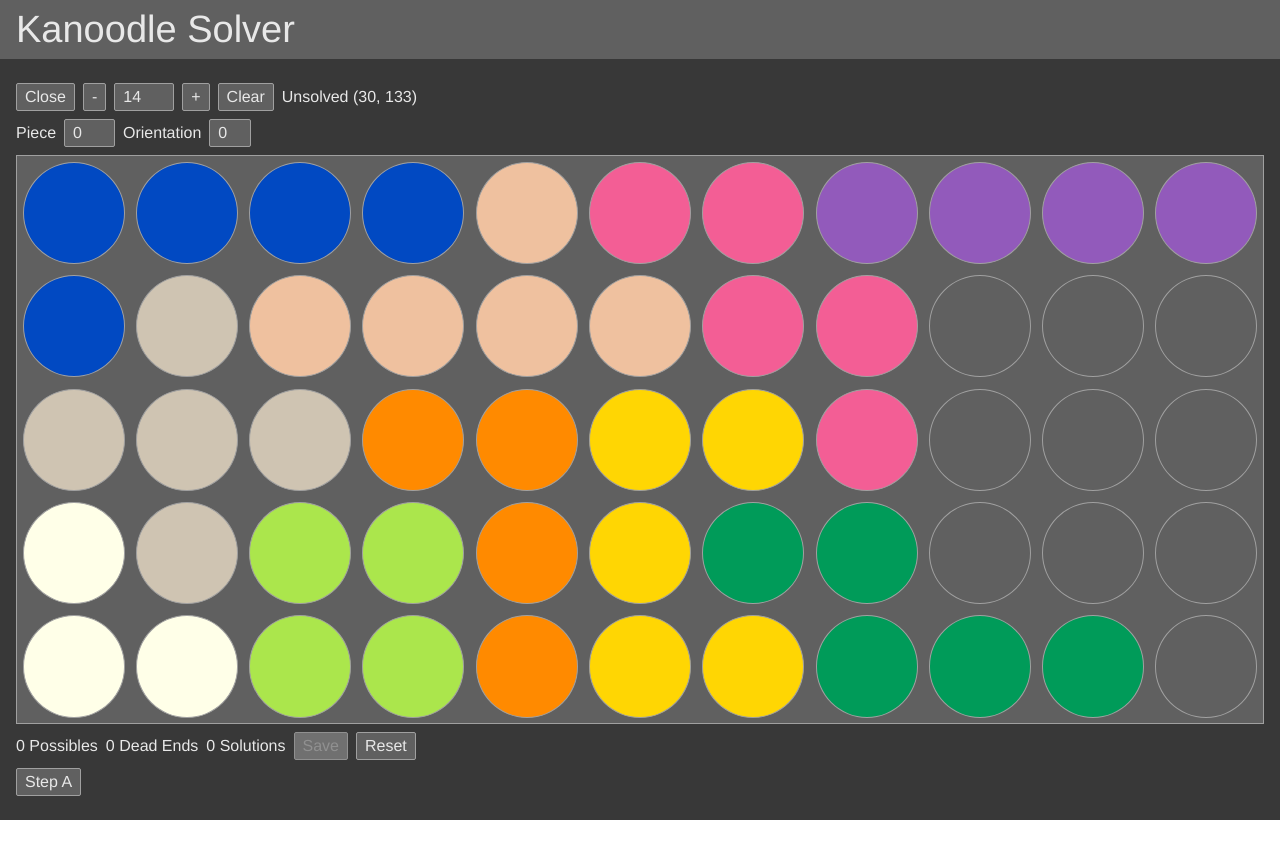
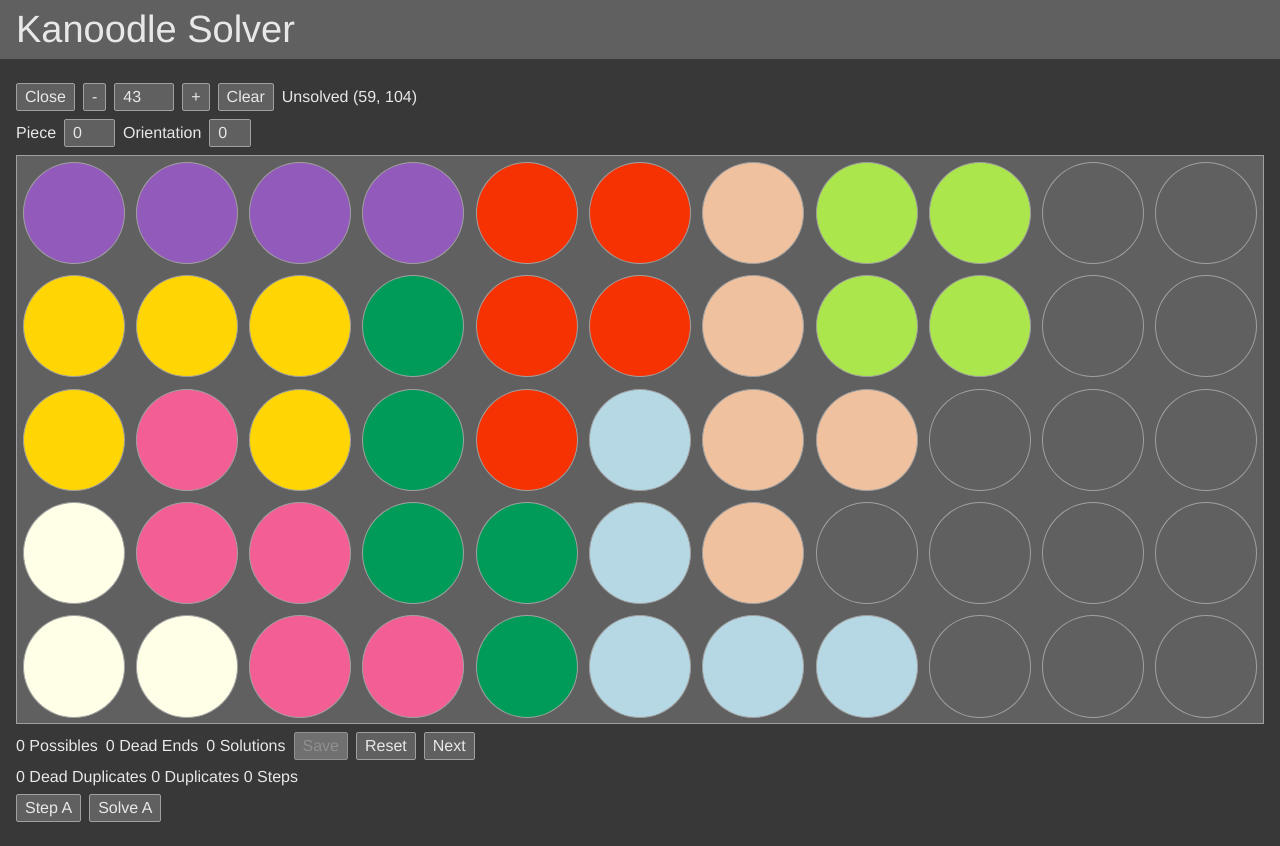
Before and after one commit to philrmass/kanoodle-solver, a React app: page / in a window 1280 px wide. Before the commit the page ends 820 px from the top, so only its background shows below. Built offline with nearby package versions, Linux system fonts and the light colour scheme; the HTML template or start-up script is replaced by a standard one.

Commit message:
separate out algorithm

```diff
--- a/src/components/Solver.js
+++ b/src/components/Solver.js
@@ -7,15 +7,14 @@
   pieceMax,
   oriMax,
   getBlankBoard,
-  verifyBoard,
   isBoardSolved,
+  boardsMatch0,
   getBoardUnused,
   pickFirstBlankSpot,
   canPlacePiece,
   placePiece,
   verifyPiece,
   verifyOri,
-  getSpotXY,
 } from '../utilities/game';
 import styles from '../styles/Solver.module.css';
 
@@ -35,6 +34,8 @@
   const [possibles, setPossibles] = useState([]);
   const [deadEnds, setDeadEnds] = useState([]);
   const [solutions, setSolutions] = useState([]);
+  const [duplicates, setDuplicates] = useState(0);
+  const [deadDuplicates, setDeadDuplicates] = useState(0);
   const [modalSteps, setModalSteps] = useState([]);
   const [logged, setLogged] = useState('');
 
@@ -64,14 +65,20 @@
     setBoard(getBlankBoard());
   }
 
-  function reset() {
+  function next() {
     const firstUnsolved = levels.findIndex((level) => !level.end) || 0;
     setLevel(firstUnsolved);
-    setBoard(levels[firstUnsolved].start);
+    reset(firstUnsolved);
+  }
+
+  function reset(index) {
+    setBoard(levels[index].start);
     setSteps([]);
     setPossibles([]);
     setDeadEnds([]);
     setSolutions([]);
+    setDuplicates(0);
+    setDeadDuplicates(0);
     setLogged('');
   }
 
@@ -83,18 +90,32 @@
     };
   }
 
-  function addFirstStep() {
-    if (verifyBoard(board)) {
-      const step = createStep(board, null);
-      addStep(step);
-      setPossibles([step]);
-      setDeadEnds([]);
-      setSolutions([]);
+  function addValidStep(step) {
+    setSteps((steps) => [...steps, step]);
+    if (isBoardSolved(step.board)) {
+      setSolutions((steps) => {
+        const found = steps.find((s) => boardsMatch0(s.board, step.board));
+        if (!found) {
+          log('  SOLVED');
+          return [...steps, step];
+        }
+        setDuplicates((d) => d + 1);
+        return steps;
+      });
+    } else {
+      setPossibles((steps) => [...steps, step]);
     }
   }
 
-  function addStep(step) {
-    setSteps((steps) => [...steps, step]);
+  function addInvalidStep(step) {
+    setDeadEnds((steps) => {
+      const found = steps.find((s) => boardsMatch0(s.board, step.board));
+      if (!found) {
+        return [...steps, step];
+      }
+      setDeadDuplicates((d) => d + 1);
+      return steps;
+    });
   }
 
   function handleKeyDown(e) {
@@ -153,61 +174,50 @@
     }
   }
 
+  function solveA() {
+  }
+
   function stepA() {
     if (steps.length === 0) {
-      log('FIRST');
-      addFirstStep();
+      log('FIRST', getBoardUnused(board));
+      addValidStep(createStep(board, null));
       return;
     }
 
     const possible = possibles.shift();
-    if (!possible) {
-      return;
+    if (possible) {
+      const valids = algorithmA(possible);
+      if (valids.length > 0) {
+        for (const valid of valids) {
+          addValidStep(valid);
+        }
+        setBoard(valids[valids.length - 1].board);
+      } else {
+        addInvalidStep(possible);
+      }
     }
+  }
 
-    const board = possible.board;
-    const unused = getBoardUnused(board);
+  function algorithmA(possible) {
+    const piece = getBoardUnused(possible.board).shift();
     const usedSpots = [];
-    let next;
+    let spot = pickFirstBlankSpot(possible.board, usedSpots);
+    const valids = [];
 
-    log('STEP', unused);
-    let piece = unused.shift();
-    let spot = pickFirstBlankSpot(board, usedSpots);
-
-    while (spot >= 0 && !next) {
-      log(`  try ${piece} at ${getSpotXY(spot)} (${spot})`);
+    while (spot >= 0) {
       const oris = pieces[piece].orientations;
-
-      for (let i = 0; i < oris.length && !next; i++) {
-        const ori = oris[i];
-        if (canPlacePiece(piece, ori, spot, board)) {
-          log(`    place ori ${ori}`);
-          next = createStep(placePiece(piece, ori, spot, board), possible);
-          setBoard(next.board);
+      for (const ori of oris) {
+        if (canPlacePiece(piece, ori, spot, possible.board)) {
+          const newBoard = placePiece(piece, ori, spot, possible.board);
+          valids.push(createStep(newBoard, possible));
         }
       }
 
-      if (next) {
-        addStep(next);
-        if (isBoardSolved(next.board)) {
-          setSolutions((s) => [...s, next]);
-          log('SOLVED');
-        } else {
-          setPossibles((p) => [...p, next]);
-        }
-      } else {
-        usedSpots.push(spot);
-        spot = pickFirstBlankSpot(board, usedSpots);
+      usedSpots.push(spot);
+      spot = pickFirstBlankSpot(possible.board, usedSpots);
+    }
 
-        if (spot < 0) {
-          log('!!NO-SPOTS!!');
-          //??? if no spots, get next piece
-          //??? if no next piece, add to deadEnds
-          //setDeadEnds([]);
-          return;
-        }
-      }
-    }
+    return valids;
   }
 
   function buildStepsLink(steps, label) {
@@ -279,10 +289,17 @@
           {buildStepsLink(deadEnds, 'Dead Ends')}
           {buildStepsLink(solutions, 'Solutions')}
           <button onClick={saveSolution} disabled={solutions.length === 0}>Save</button>
-          <button onClick={reset}>Reset</button>
+          <button onClick={() => reset(level)}>Reset</button>
+          <button onClick={next}>Next</button>
+        </div>
+        <div>
+          <span>{`${deadDuplicates} Dead Duplicates`}</span>
+          <span>{` ${duplicates} Duplicates`}</span>
+          <span>{` ${steps.length} Steps`}</span>
         </div>
         <div className={styles.buttonRow}>
           <button onClick={stepA}>Step A</button>
+          <button onClick={solveA}>Solve A</button>
         </div>
         <div className={styles.log} onDoubleClick={() => setLogged('')}>
           {logged}
--- a/src/components/StepsModal.js
+++ b/src/components/StepsModal.js
@@ -5,9 +5,9 @@
 
 function StepsModal({ steps, close }) {
   function buildBoards() {
-    return steps.map((step) => (
+    return steps.map((step, index) => (
       <Board
-        key={`${step.board}`}
+        key={`${index}${step.board}`}
         board={step.board}
       />
     ));
@@ -17,7 +17,9 @@
     <div className={styles.main}>
       <div className={styles.modal}>
         <div className={styles.content}>
-          {buildBoards()}
+          <div className={styles.boards}>
+            {buildBoards()}
+          </div>
           <div className={styles.buttonRow}>
             <button onClick={close}>Close</button>
           </div>
--- a/src/data/levels.json
+++ b/src/data/levels.json
@@ -57,19 +57,19 @@
   },
   {
     "level":14,
-    "start":[7,7,7,7,6,3,3,10,10,10,10,7,0,6,6,6,6,3,3,-1,-1,-1,0,0,0,9,9,1,1,3,-1,-1,-1,11,0,8,8,9,1,5,5,-1,-1,-1,11,11,8,8,9,1,1,5,5,5,-1]
+    "start":[7,7,7,7,6,3,3,10,10,10,10,7,0,6,6,6,6,3,3,-1,-1,-1,0,0,0,9,9,1,1,3,-1,-1,-1,11,0,8,8,9,1,5,5,-1,-1,-1,11,11,8,8,9,1,1,5,5,5,-1],"end":[7,7,7,7,6,3,3,10,10,10,10,7,0,6,6,6,6,3,3,4,4,4,0,0,0,9,9,1,1,3,4,2,2,11,0,8,8,9,1,5,5,4,2,2,11,11,8,8,9,1,1,5,5,5,2]
   },
   {
     "level":15,
-    "start":[6,6,6,6,9,9,9,0,4,4,4,1,6,1,3,9,11,0,0,0,-1,4,1,1,1,3,3,11,11,0,-1,-1,4,7,7,7,7,3,3,2,2,-1,-1,-1,7,10,10,10,10,2,2,2,-1,-1,-1]
+    "start":[6,6,6,6,9,9,9,0,4,4,4,1,6,1,3,9,11,0,0,0,-1,4,1,1,1,3,3,11,11,0,-1,-1,4,7,7,7,7,3,3,2,2,-1,-1,-1,7,10,10,10,10,2,2,2,-1,-1,-1],"end":[6,6,6,6,9,9,9,0,4,4,4,1,6,1,3,9,11,0,0,0,5,4,1,1,1,3,3,11,11,0,5,5,4,7,7,7,7,3,3,2,2,5,8,8,7,10,10,10,10,2,2,2,5,8,8]
   },
   {
     "level":16,
-    "start":[5,6,6,6,6,9,9,9,2,2,2,5,3,3,6,8,8,4,9,0,2,2,5,5,3,3,8,8,4,0,0,0,-1,1,5,1,3,4,4,4,-1,0,-1,-1,1,1,1,10,10,10,10,-1,-1,-1,-1]
+    "start":[5,6,6,6,6,9,9,9,2,2,2,5,3,3,6,8,8,4,9,0,2,2,5,5,3,3,8,8,4,0,0,0,-1,1,5,1,3,4,4,4,-1,0,-1,-1,1,1,1,10,10,10,10,-1,-1,-1,-1],"end":[5,6,6,6,6,9,9,9,2,2,2,5,3,3,6,8,8,4,9,0,2,2,5,5,3,3,8,8,4,0,0,0,11,1,5,1,3,4,4,4,7,0,11,11,1,1,1,10,10,10,10,7,7,7,7]
   },
   {
     "level":17,
-    "start":[11,11,8,8,1,1,0,7,7,7,7,4,11,8,8,1,0,0,0,3,-1,7,4,5,5,5,1,1,0,3,3,-1,-1,4,4,4,5,5,6,3,3,-1,-1,-1,10,10,10,10,6,6,6,6,-1,-1,-1]
+    "start":[11,11,8,8,1,1,0,7,7,7,7,4,11,8,8,1,0,0,0,3,-1,7,4,5,5,5,1,1,0,3,3,-1,-1,4,4,4,5,5,6,3,3,-1,-1,-1,10,10,10,10,6,6,6,6,-1,-1,-1],"end":[11,11,8,8,1,1,0,7,7,7,7,4,11,8,8,1,0,0,0,3,2,7,4,5,5,5,1,1,0,3,3,2,2,4,4,4,5,5,6,3,3,9,2,2,10,10,10,10,6,6,6,6,9,9,9]
   },
   {
     "level":18,
@@ -81,7 +81,7 @@
   },
   {
     "level":20,
-    "start":[1,1,1,2,2,2,8,8,4,4,4,1,5,1,3,2,2,8,8,4,-1,-1,5,5,3,3,9,9,9,0,4,-1,-1,5,3,3,6,9,11,0,0,0,-1,-1,5,6,6,6,6,11,11,0,-1,-1,-1]
+    "start":[1,1,1,2,2,2,8,8,4,4,4,1,5,1,3,2,2,8,8,4,-1,-1,5,5,3,3,9,9,9,0,4,-1,-1,5,3,3,6,9,11,0,0,0,-1,-1,5,6,6,6,6,11,11,0,-1,-1,-1],"end":[1,1,1,2,2,2,8,8,4,4,4,1,5,1,3,2,2,8,8,4,7,10,5,5,3,3,9,9,9,0,4,7,10,5,3,3,6,9,11,0,0,0,7,10,5,6,6,6,6,11,11,0,7,7,10]
   },
   {
     "level":21,
@@ -93,7 +93,7 @@
   },
   {
     "level":23,
-    "start":[9,9,9,5,5,5,1,1,1,2,2,9,0,5,5,8,8,1,-1,1,2,2,0,0,0,11,8,8,6,-1,-1,2,-1,7,0,11,11,6,6,6,6,-1,-1,-1,7,7,7,7,10,10,10,10,-1,-1,-1]
+    "start":[9,9,9,5,5,5,1,1,1,2,2,9,0,5,5,8,8,1,-1,1,2,2,0,0,0,11,8,8,6,-1,-1,2,-1,7,0,11,11,6,6,6,6,-1,-1,-1,7,7,7,7,10,10,10,10,-1,-1,-1],"end":[9,9,9,5,5,5,1,1,1,2,2,9,0,5,5,8,8,1,3,1,2,2,0,0,0,11,8,8,6,3,3,2,4,7,0,11,11,6,6,6,6,3,3,4,7,7,7,7,10,10,10,10,4,4,4]
   },
   {
     "level":24,
@@ -113,7 +113,7 @@
   },
   {
     "level":28,
-    "start":[11,11,7,7,7,7,4,4,4,8,8,3,11,7,0,6,6,6,6,4,8,8,3,3,0,0,0,6,5,5,4,-1,-1,9,3,3,0,5,5,5,-1,-1,-1,-1,9,9,9,10,10,10,10,-1,-1,-1,-1]
+    "start":[11,11,7,7,7,7,4,4,4,8,8,3,11,7,0,6,6,6,6,4,8,8,3,3,0,0,0,6,5,5,4,-1,-1,9,3,3,0,5,5,5,-1,-1,-1,-1,9,9,9,10,10,10,10,-1,-1,-1,-1],"end":[11,11,7,7,7,7,4,4,4,8,8,3,11,7,0,6,6,6,6,4,8,8,3,3,0,0,0,6,5,5,4,1,1,9,3,3,0,5,5,5,2,2,2,1,9,9,9,10,10,10,10,2,2,1,1]
   },
   {
     "level":29,
@@ -121,7 +121,7 @@
   },
   {
     "level":30,
-    "start":[3,3,9,9,9,11,11,7,7,7,7,6,3,3,10,9,5,11,0,-1,-1,7,6,6,3,10,5,5,0,0,0,-1,-1,6,8,8,10,5,2,2,0,-1,-1,-1,6,8,8,10,5,2,2,2,-1,-1,-1]
+    "start":[3,3,9,9,9,11,11,7,7,7,7,6,3,3,10,9,5,11,0,-1,-1,7,6,6,3,10,5,5,0,0,0,-1,-1,6,8,8,10,5,2,2,0,-1,-1,-1,6,8,8,10,5,2,2,2,-1,-1,-1],"end":[3,3,9,9,9,11,11,7,7,7,7,6,3,3,10,9,5,11,0,1,1,7,6,6,3,10,5,5,0,0,0,1,4,6,8,8,10,5,2,2,0,1,1,4,6,8,8,10,5,2,2,2,4,4,4]
   },
   {
     "level":31,
@@ -133,7 +133,7 @@
   },
   {
     "level":33,
-    "start":[8,8,10,10,10,10,9,7,7,7,7,8,8,5,5,9,9,9,3,-1,-1,7,1,1,0,5,5,5,3,3,-1,-1,-1,1,0,0,0,6,3,3,11,11,-1,-1,1,1,0,6,6,6,6,11,-1,-1,-1]
+    "start":[8,8,10,10,10,10,9,7,7,7,7,8,8,5,5,9,9,9,3,-1,-1,7,1,1,0,5,5,5,3,3,-1,-1,-1,1,0,0,0,6,3,3,11,11,-1,-1,1,1,0,6,6,6,6,11,-1,-1,-1],"end":[8,8,10,10,10,10,9,7,7,7,7,8,8,5,5,9,9,9,3,2,2,7,1,1,0,5,5,5,3,3,2,2,4,1,0,0,0,6,3,3,11,11,2,4,1,1,0,6,6,6,6,11,4,4,4]
   },
   {
     "level":34,
@@ -141,7 +141,7 @@
   },
   {
     "level":35,
-    "start":[2,2,2,0,6,6,6,6,-1,-1,-1,2,2,0,0,0,5,6,3,3,-1,-1,8,8,11,0,5,5,3,3,4,-1,-1,8,8,11,11,5,1,3,1,4,-1,-1,10,10,10,10,5,1,1,1,4,4,4]
+    "start":[2,2,2,0,6,6,6,6,-1,-1,-1,2,2,0,0,0,5,6,3,3,-1,-1,8,8,11,0,5,5,3,3,4,-1,-1,8,8,11,11,5,1,3,1,4,-1,-1,10,10,10,10,5,1,1,1,4,4,4],"end":[2,2,2,0,6,6,6,6,9,9,7,2,2,0,0,0,5,6,3,3,9,7,8,8,11,0,5,5,3,3,4,9,7,8,8,11,11,5,1,3,1,4,7,7,10,10,10,10,5,1,1,1,4,4,4]
   },
   {
     "level":36,
@@ -149,11 +149,11 @@
   },
   {
     "level":37,
-    "start":[3,3,3,3,0,1,1,9,9,8,8,10,3,5,0,0,0,1,4,9,8,8,10,2,5,5,0,1,1,4,9,-1,-1,10,2,2,5,7,4,4,4,-1,-1,-1,10,2,2,5,7,7,7,7,-1,-1,-1]
+    "start":[6,6,6,6,0,1,1,9,9,8,8,10,6,5,0,0,0,1,4,9,8,8,10,2,5,5,0,1,1,4,9,-1,-1,10,2,2,5,7,4,4,4,-1,-1,-1,10,2,2,5,7,7,7,7,-1,-1,-1],"end":[6,6,6,6,0,1,1,9,9,8,8,10,6,5,0,0,0,1,4,9,8,8,10,2,5,5,0,1,1,4,9,3,3,10,2,2,5,7,4,4,4,3,3,11,10,2,2,5,7,7,7,7,3,11,11]
   },
   {
     "level":38,
-    "start":[5,8,8,3,10,10,10,10,4,4,4,5,8,8,3,3,6,6,6,6,-1,4,5,5,9,9,3,3,0,6,-1,-1,4,1,5,1,9,11,0,0,0,-1,-1,-1,1,1,1,9,11,11,0,-1,-1,-1,-1]
+    "start":[5,8,8,3,10,10,10,10,4,4,4,5,8,8,3,3,6,6,6,6,-1,4,5,5,9,9,3,3,0,6,-1,-1,4,1,5,1,9,11,0,0,0,-1,-1,-1,1,1,1,9,11,11,0,-1,-1,-1,-1],"end":[5,8,8,3,10,10,10,10,4,4,4,5,8,8,3,3,6,6,6,6,2,4,5,5,9,9,3,3,0,6,2,2,4,1,5,1,9,11,0,0,0,2,2,7,1,1,1,9,11,11,0,7,7,7,7]
   },
   {
     "level":39,
@@ -161,11 +161,11 @@
   },
   {
     "level":40,
-    "start":[4,4,4,8,8,11,6,6,6,6,-1,7,7,4,8,8,11,11,6,3,3,-1,7,9,4,0,2,2,2,3,3,-1,-1,7,9,0,0,0,2,2,3,-1,-1,-1,7,9,9,0,10,10,10,10,-1,-1,-1]
+    "start":[4,4,4,8,8,11,6,6,6,6,-1,7,7,4,8,8,11,11,6,3,3,-1,7,9,4,0,2,2,2,3,3,-1,-1,7,9,0,0,0,2,2,3,-1,-1,-1,7,9,9,0,10,10,10,10,-1,-1,-1],"end":[4,4,4,8,8,11,6,6,6,6,5,7,7,4,8,8,11,11,6,3,3,5,7,9,4,0,2,2,2,3,3,5,5,7,9,0,0,0,2,2,3,1,5,1,7,9,9,0,10,10,10,10,1,1,1]
   },
   {
     "level":41,
-    "start":[3,3,5,5,5,6,6,6,6,-1,-1,10,3,3,9,5,5,0,6,7,7,-1,10,4,3,9,2,0,0,0,7,-1,-1,10,4,9,9,2,2,0,11,7,-1,-1,10,4,4,4,2,2,11,11,7,-1,-1]
+    "start":[3,3,5,5,5,6,6,6,6,-1,-1,10,3,3,9,5,5,0,6,7,7,-1,10,4,3,9,2,0,0,0,7,-1,-1,10,4,9,9,2,2,0,11,7,-1,-1,10,4,4,4,2,2,11,11,7,-1,-1],"end":[3,3,5,5,5,6,6,6,6,1,1,10,3,3,9,5,5,0,6,7,7,1,10,4,3,9,2,0,0,0,7,1,1,10,4,9,9,2,2,0,11,7,8,8,10,4,4,4,2,2,11,11,7,8,8]
   },
   {
     "level":"42",
@@ -173,7 +173,7 @@
   },
   {
     "level":43,
-    "start":[10,10,10,10,2,2,6,8,8,-1,-1,1,1,1,5,2,2,6,8,8,-1,-1,1,3,1,5,2,7,6,6,-1,-1,-1,11,3,3,5,5,7,6,-1,-1,-1,-1,11,11,3,3,5,7,7,7,-1,-1,-1]
+    "start":[10,10,10,10,2,2,6,8,8,-1,-1,1,1,1,5,2,2,6,8,8,-1,-1,1,3,1,5,2,4,6,6,-1,-1,-1,11,3,3,5,5,4,6,-1,-1,-1,-1,11,11,3,3,5,4,4,4,-1,-1,-1]
   },
   {
     "level":44,
@@ -181,51 +181,51 @@
   },
   {
     "level":45,
-    "start":[4,4,4,10,10,10,10,-1,-1,-1,-1,4,5,8,8,2,2,2,3,3,-1,-1,4,5,8,8,2,2,3,3,-1,-1,-1,5,5,6,9,9,9,3,11,-1,-1,-1,5,6,6,6,6,9,11,11,-1,-1,-1]
+    "start":[4,4,4,10,10,10,10,-1,-1,-1,-1,4,5,8,8,2,2,2,3,3,-1,-1,4,5,8,8,2,2,3,3,-1,-1,-1,5,5,6,9,9,9,3,11,-1,-1,-1,5,6,6,6,6,9,11,11,-1,-1,-1],"end":[4,4,4,10,10,10,10,7,7,7,7,4,5,8,8,2,2,2,3,3,0,7,4,5,8,8,2,2,3,3,0,0,0,5,5,6,9,9,9,3,11,1,0,1,5,6,6,6,6,9,11,11,1,1,1]
   },
   {
     "level":46,
-    "start":[1,1,1,7,7,7,7,6,-1,-1,-1,1,0,1,7,3,6,6,6,6,-1,-1,0,0,0,3,3,11,2,2,-1,-1,-1,9,0,3,3,11,11,2,2,-1,-1,-1,9,9,9,10,10,10,10,2,-1,-1,-1]
+    "start":[1,1,1,7,7,7,7,6,-1,-1,-1,1,0,1,7,3,6,6,6,6,-1,-1,0,0,0,3,3,11,2,2,-1,-1,-1,9,0,3,3,11,11,2,2,-1,-1,-1,9,9,9,10,10,10,10,2,-1,-1,-1],"end":[1,1,1,7,7,7,7,6,4,4,4,1,0,1,7,3,6,6,6,6,5,4,0,0,0,3,3,11,2,2,5,5,4,9,0,3,3,11,11,2,2,5,8,8,9,9,9,10,10,10,10,2,5,8,8]
   },
   {
     "level":47,
-    "start":[7,7,7,7,10,10,10,10,-1,-1,-1,7,11,11,4,4,4,3,-1,-1,-1,-1,8,8,11,4,1,1,3,3,-1,-1,-1,8,8,6,4,1,5,5,3,3,-1,-1,6,6,6,6,1,1,5,5,5,-1,-1]
+    "start":[7,7,7,7,10,10,10,10,-1,-1,-1,7,11,11,4,4,4,3,-1,-1,-1,-1,8,8,11,4,1,1,3,3,-1,-1,-1,8,8,6,4,1,5,5,3,3,-1,-1,6,6,6,6,1,1,5,5,5,-1,-1],"end":[7,7,7,7,10,10,10,10,0,9,9,7,11,11,4,4,4,3,0,0,0,9,8,8,11,4,1,1,3,3,0,2,9,8,8,6,4,1,5,5,3,3,2,2,6,6,6,6,1,1,5,5,5,2,2]
   },
   {
     "level":48,
-    "start":[6,6,6,6,2,2,3,-1,-1,-1,-1,10,6,0,2,2,2,3,3,-1,-1,-1,10,0,0,0,5,5,5,3,3,-1,-1,10,11,0,8,8,9,5,5,-1,-1,-1,10,11,11,8,8,9,9,9,-1,-1,-1]
+    "start":[6,6,6,6,2,2,3,-1,-1,-1,-1,10,6,0,2,2,2,3,3,-1,-1,-1,10,0,0,0,5,5,5,3,3,-1,-1,10,11,0,8,8,9,5,5,-1,-1,-1,10,11,11,8,8,9,9,9,-1,-1,-1],"end":[6,6,6,6,2,2,3,7,7,7,7,10,6,0,2,2,2,3,3,1,1,7,10,0,0,0,5,5,5,3,3,1,4,10,11,0,8,8,9,5,5,1,1,4,10,11,11,8,8,9,9,9,4,4,4]
   },
   {
     "level":49,
-    "start":[5,3,6,6,6,6,0,-1,-1,-1,-1,5,3,3,6,11,0,0,0,-1,-1,-1,5,5,3,3,11,11,0,7,4,-1,-1,1,5,1,9,7,7,7,7,4,-1,-1,1,1,1,9,9,9,4,4,4,-1,-1]
+    "start":[5,3,6,6,6,6,0,-1,-1,-1,-1,5,3,3,6,11,0,0,0,-1,-1,-1,5,5,3,3,11,11,0,7,4,-1,-1,1,5,1,9,7,7,7,7,4,-1,-1,1,1,1,9,9,9,4,4,4,-1,-1],"end":[5,3,6,6,6,6,0,10,10,10,10,5,3,3,6,11,0,0,0,2,2,2,5,5,3,3,11,11,0,7,4,2,2,1,5,1,9,7,7,7,7,4,8,8,1,1,1,9,9,9,4,4,4,8,8]
   },
   {
     "level":"50",
-    "start":[11,11,9,9,9,1,1,-1,-1,-1,-1,10,11,9,5,5,1,-1,-1,-1,-1,-1,10,5,5,5,0,1,1,3,-1,-1,-1,10,2,2,0,0,0,3,3,-1,-1,7,10,2,2,2,0,3,3,7,7,7,7]
+    "start":[11,11,9,9,9,1,1,-1,-1,-1,-1,10,11,9,5,5,1,-1,-1,-1,-1,-1,10,5,5,5,0,1,1,3,-1,-1,-1,10,2,2,0,0,0,3,3,-1,-1,7,10,2,2,2,0,3,3,7,7,7,7],"end":[11,11,9,9,9,1,1,6,4,4,4,10,11,9,5,5,1,6,6,6,6,4,10,5,5,5,0,1,1,3,8,8,4,10,2,2,0,0,0,3,3,8,8,7,10,2,2,2,0,3,3,7,7,7,7]
   },
   {
     "level":51,
-    "start":[4,4,4,1,1,5,5,5,11,-1,-1,10,6,4,1,5,5,0,11,11,-1,-1,10,6,4,1,1,0,0,0,-1,-1,-1,10,6,6,2,2,7,0,-1,-1,-1,-1,10,6,2,2,2,7,7,7,7,-1,-1]
+    "start":[4,4,4,1,1,5,5,5,11,-1,-1,10,6,4,1,5,5,0,11,11,-1,-1,10,6,4,1,1,0,0,0,-1,-1,-1,10,6,6,2,2,7,0,-1,-1,-1,-1,10,6,2,2,2,7,7,7,7,-1,-1],"end":[4,4,4,1,1,5,5,5,11,9,9,10,6,4,1,5,5,0,11,11,3,9,10,6,4,1,1,0,0,0,3,3,9,10,6,6,2,2,7,0,3,3,8,8,10,6,2,2,2,7,7,7,7,8,8]
   },
   {
     "level":52,
-    "start":[3,3,2,2,2,11,11,1,1,-1,-1,10,3,3,2,2,11,5,5,1,-1,-1,10,9,3,0,5,5,5,1,1,-1,-1,10,9,0,0,0,6,-1,-1,-1,-1,-1,10,9,9,0,6,6,6,6,-1,-1,-1]
+    "start":[3,3,2,2,2,11,11,1,1,-1,-1,10,3,3,2,2,11,5,5,1,-1,-1,10,9,3,0,5,5,5,1,1,-1,-1,10,9,0,0,0,6,-1,-1,-1,-1,-1,10,9,9,0,6,6,6,6,-1,-1,-1],"end":[3,3,2,2,2,11,11,1,1,8,8,10,3,3,2,2,11,5,5,1,8,8,10,9,3,0,5,5,5,1,1,7,4,10,9,0,0,0,6,7,7,7,7,4,10,9,9,0,6,6,6,6,4,4,4]
   },
   {
     "level":53,
-    "start":[1,1,1,6,6,6,6,0,-1,-1,-1,1,3,1,2,2,6,0,0,0,-1,-1,11,3,3,2,2,2,9,0,-1,-1,-1,11,11,3,3,9,9,9,7,-1,-1,-1,10,10,10,10,7,7,7,7,-1,-1,-1]
+    "start":[1,1,1,6,6,6,6,0,-1,-1,-1,1,3,1,2,2,6,0,0,0,-1,-1,11,3,3,2,2,2,9,0,-1,-1,-1,11,11,3,3,9,9,9,7,-1,-1,-1,10,10,10,10,7,7,7,7,-1,-1,-1],"end":[1,1,1,6,6,6,6,0,4,4,4,1,3,1,2,2,6,0,0,0,5,4,11,3,3,2,2,2,9,0,5,5,4,11,11,3,3,9,9,9,7,5,8,8,10,10,10,10,7,7,7,7,5,8,8]
   },
   {
     "level":54,
-    "start":[10,10,10,10,5,1,1,1,-1,-1,-1,8,8,11,11,5,1,3,1,-1,-1,-1,8,8,11,0,5,5,3,3,-1,-1,-1,2,2,0,0,0,5,6,3,3,-1,-1,2,2,2,0,6,6,6,6,-1,-1,-1]
+    "start":[10,10,10,10,5,1,1,1,-1,-1,-1,8,8,11,11,5,1,3,1,-1,-1,-1,8,8,11,0,5,5,3,3,-1,-1,-1,2,2,0,0,0,5,6,3,3,-1,-1,2,2,2,0,6,6,6,6,-1,-1,-1],"end":[10,10,10,10,5,1,1,1,4,4,4,8,8,11,11,5,1,3,1,4,7,7,8,8,11,0,5,5,3,3,4,9,7,2,2,0,0,0,5,6,3,3,9,7,2,2,2,0,6,6,6,6,9,9,7]
   },
   {
     "level":55,
-    "start":[8,8,7,7,7,7,10,10,10,10,-1,8,8,7,5,9,9,9,3,3,-1,-1,1,1,1,5,9,4,3,3,-1,-1,-1,1,6,1,5,5,4,3,-1,-1,-1,-1,6,6,6,6,5,4,4,4,-1,-1,-1]
+    "start":[8,8,7,7,7,7,10,10,10,10,-1,8,8,7,5,9,9,9,3,3,-1,-1,1,1,1,5,9,4,3,3,-1,-1,-1,1,6,1,5,5,4,3,-1,-1,-1,-1,6,6,6,6,5,4,4,4,-1,-1,-1],"end":[8,8,7,7,7,7,10,10,10,10,2,8,8,7,5,9,9,9,3,3,2,2,1,1,1,5,9,4,3,3,0,2,2,1,6,1,5,5,4,3,0,0,0,11,6,6,6,6,5,4,4,4,0,11,11]
   },
   {
     "level":56,
-    "start":[9,9,9,6,6,6,6,10,10,10,10,9,0,2,2,2,6,3,-1,-1,-1,-1,0,0,0,2,2,3,3,-1,-1,-1,-1,11,0,8,8,3,3,5,5,-1,-1,-1,11,11,8,8,5,5,5,-1,-1,-1,-1]
+    "start":[9,9,9,6,6,6,6,10,10,10,10,9,0,2,2,2,6,3,-1,-1,-1,-1,0,0,0,2,2,3,3,-1,-1,-1,-1,11,0,8,8,3,3,5,5,-1,-1,-1,11,11,8,8,5,5,5,-1,-1,-1,-1],"end":[9,9,9,6,6,6,6,10,10,10,10,9,0,2,2,2,6,3,4,4,4,7,0,0,0,2,2,3,3,1,1,4,7,11,0,8,8,3,3,5,5,1,4,7,11,11,8,8,5,5,5,1,1,7,7]
   },
   {
     "level":57,
@@ -301,15 +301,15 @@
   },
   {
     "level":"75",
-    "start":[6,6,6,6,11,7,7,7,7,-1,-1,1,6,1,11,11,7,0,-1,-1,-1,-1,1,1,1,2,2,0,0,0,-1,-1,-1,9,9,9,2,2,2,0,-1,-1,-1,-1,9,10,10,10,10,-1,-1,-1,-1,-1,-1]
+    "start":[6,6,6,6,11,7,7,7,7,-1,-1,1,6,1,11,11,7,0,-1,-1,-1,-1,1,1,1,2,2,0,0,0,-1,-1,-1,9,9,9,2,2,2,0,-1,-1,-1,-1,9,10,10,10,10,-1,-1,-1,-1,-1,-1],"end":[6,6,6,6,11,7,7,7,7,8,8,1,6,1,11,11,7,0,3,3,8,8,1,1,1,2,2,0,0,0,3,3,4,9,9,9,2,2,2,0,5,5,3,4,9,10,10,10,10,5,5,5,4,4,4]
   },
   {
     "level":"76",
-    "start":[5,3,11,11,9,9,0,-1,-1,-1,-1,5,3,3,11,9,0,0,0,-1,-1,-1,5,5,3,3,9,6,0,-1,-1,-1,-1,1,5,1,6,6,6,6,-1,-1,-1,-1,1,1,1,10,10,10,10,-1,-1,-1,-1]
+    "start":[5,3,11,11,9,9,0,-1,-1,-1,-1,5,3,3,11,9,0,0,0,-1,-1,-1,5,5,3,3,9,6,0,-1,-1,-1,-1,1,5,1,6,6,6,6,-1,-1,-1,-1,1,1,1,10,10,10,10,-1,-1,-1,-1],"end":[5,3,11,11,9,9,0,7,7,8,8,5,3,3,11,9,0,0,0,7,8,8,5,5,3,3,9,6,0,4,7,2,2,1,5,1,6,6,6,6,4,7,2,2,1,1,1,10,10,10,10,4,4,4,2]
   },
   {
     "level":"77",
-    "start":[11,11,2,2,7,7,7,7,-1,-1,-1,10,11,2,2,2,8,8,7,-1,-1,-1,10,1,1,1,3,8,8,-1,-1,-1,-1,10,1,6,1,3,3,-1,-1,-1,-1,-1,10,6,6,6,6,3,3,-1,-1,-1,-1]
+    "start":[11,11,2,2,7,7,7,7,-1,-1,-1,10,11,2,2,2,8,8,7,-1,-1,-1,10,1,1,1,3,8,8,-1,-1,-1,-1,10,1,6,1,3,3,-1,-1,-1,-1,-1,10,6,6,6,6,3,3,-1,-1,-1,-1],"end":[11,11,2,2,7,7,7,7,9,9,5,10,11,2,2,2,8,8,7,9,5,5,10,1,1,1,3,8,8,0,9,5,4,10,1,6,1,3,3,0,0,0,5,4,10,6,6,6,6,3,3,0,4,4,4]
   },
   {
     "level":78,
--- a/src/styles/StepsModal.module.css
+++ b/src/styles/StepsModal.module.css
@@ -22,6 +22,15 @@
   padding: 8px;
 }
 
+.boards {
+  display: grid;
+  grid-template-columns: 1fr 1fr;
+  grid-gap: 8px;
+  padding: 8px;
+  max-height: 90vh;
+  overflow-y: scroll;
+}
+
 .buttonRow {
   display: flex;
   align-items: center;
--- a/src/utilities/game.js
+++ b/src/utilities/game.js
@@ -23,6 +23,22 @@
   const pieceCounts = pieces.map((piece) => piece.dots.length);
 
   return counts.every((count, index) => count === pieceCounts[index]);
+}
+
+export function boardsMatch(board0, board1) {
+  if (board0.length !== board1.length) {
+    return false;
+  }
+  for (let i = 0; i < board0.length; i++) {
+    if (board0[i] !== board1[i]) {
+      return false;
+    }
+  }
+  return true;
+}
+
+export function boardsMatch0(board0, board1) {
+  return board0.every((item, i) => item === board1[i]);
 }
 
 export function getBoardUnused(board) {
```
Also changed, not shown: 1 other file (tests, documents, lock files or other folders).
